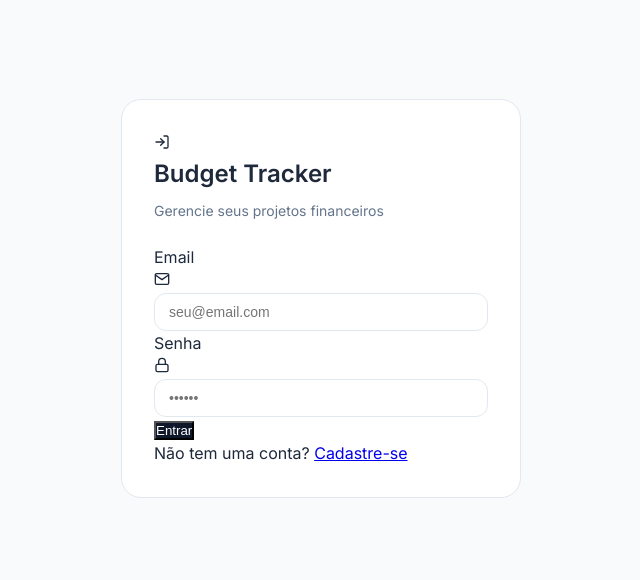
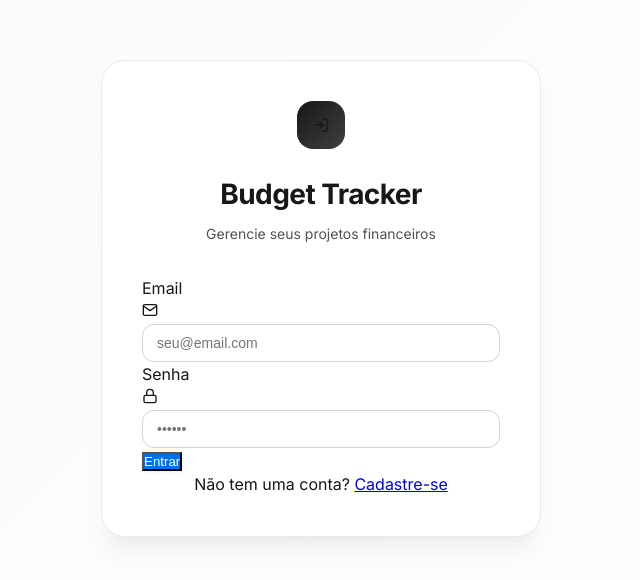
Before and after one commit to ItaloVenceslau/Budget-Tracker-Api, a React (Vite) app in the folder frontend/: page /login in a window 1280 px wide. Shown: the part 102-682 px from the top of the page, without its empty margins (319-959 px from the left). Built offline with nearby package versions, Linux system fonts and the light colour scheme.

Commit message:
improve ux/ui

```diff
--- a/frontend/src/components/Auth/Login.jsx
+++ b/frontend/src/components/Auth/Login.jsx
@@ -21,14 +21,12 @@ export const Login = () => {
 
   return (
     <div className="auth-container">
-      <div className="auth-card">
-        <div className="text-center">
-          <div className="w-12 h-12 bg-gray-900 rounded-xl flex items-center justify-center mx-auto mb-4">
-            <FiLogIn className="w-5 h-5 text-white" />
-          </div>
-          <h1 className="auth-title">Budget Tracker</h1>
-          <p className="auth-subtitle">Gerencie seus projetos financeiros</p>
+      <div className="auth-card animate-fade-scale">
+        <div className="auth-icon">
+          <FiLogIn className="w-6 h-6 text-white" />
         </div>
+        <h1 className="auth-title">Budget Tracker</h1>
+        <p className="auth-subtitle">Gerencie seus projetos financeiros</p>
 
         <form onSubmit={handleSubmit} className="space-y-4">
           <div>
@@ -68,13 +66,17 @@ export const Login = () => {
             disabled={loading}
             className="btn-primary w-full py-2.5"
           >
-            {loading ? 'Entrando...' : 'Entrar'}
+            {loading ? (
+              <div className="loading-spinner w-5 h-5 border-2 border-white border-t-transparent" />
+            ) : (
+              'Entrar'
+            )}
           </button>
         </form>
 
         <p className="text-center text-sm text-gray-500 mt-6">
           Não tem uma conta?{' '}
-          <Link to="/register" className="text-gray-900 font-medium hover:underline">
+          <Link to="/register" className="text-primary font-medium hover:underline">
             Cadastre-se
           </Link>
         </p>
--- a/frontend/src/components/Dashboard/Dashboard.jsx
+++ b/frontend/src/components/Dashboard/Dashboard.jsx
@@ -37,15 +37,14 @@ export const Dashboard = () => {
   return (
     <div>
       <div className="dashboard-header">
-        <div className="flex justify-between items-center">
-          <div>
-            <h1>Dashboard</h1>
-            <p>Visão geral dos seus projetos</p>
-          </div>
-          <Link to="/projects/new" className="btn-primary flex items-center gap-2">
-            <FiPlus size={16} /> Novo Projeto
-          </Link>
-        </div>
+        <h1 className="gradient-text">Dashboard</h1>
+        <p>Visão geral dos seus projetos</p>
+      </div>
+
+      <div className="flex justify-end mb-6">
+        <Link to="/projects/new" className="btn-primary">
+          <FiPlus size={16} /> Novo Projeto
+        </Link>
       </div>
 
       <StatsCards stats={stats} />
@@ -58,17 +57,17 @@ export const Dashboard = () => {
             <h2 className="card-title">Resumo Rápido</h2>
           </div>
           <div className="space-y-3">
-            <div className="flex justify-between py-2 border-b border-gray-100">
+            <div className="flex justify-between items-center py-2 border-b border-gray-100">
               <span className="text-gray-500 text-sm">Projetos totais</span>
               <span className="font-semibold text-gray-900">{projects.length}</span>
             </div>
-            <div className="flex justify-between py-2 border-b border-gray-100">
+            <div className="flex justify-between items-center py-2 border-b border-gray-100">
               <span className="text-gray-500 text-sm">Projetos concluídos</span>
               <span className="font-semibold text-green-600">
                 {projects.filter(p => p.status === 'completed').length}
               </span>
             </div>
-            <div className="flex justify-between py-2">
+            <div className="flex justify-between items-center py-2">
               <span className="text-gray-500 text-sm">Budget médio</span>
               <span className="font-semibold text-gray-900">
                 {stats?.totalBudget && projects.length
@@ -81,8 +80,8 @@ export const Dashboard = () => {
       </div>
 
       <div className="mt-8">
-        <div className="card-header mb-4">
-          <h2 className="card-title">Seus Projetos</h2>
+        <div className="flex items-center justify-between mb-4">
+          <h2 className="text-lg font-semibold text-gray-800">Seus Projetos</h2>
         </div>
         <ProjectList projects={projects} onRefresh={loadData} />
       </div>
--- a/frontend/src/components/Layout/Layout.jsx
+++ b/frontend/src/components/Layout/Layout.jsx
@@ -4,8 +4,8 @@ import React from 'react';
 export const Layout = ({ children }) => {
   return (
     <div className="min-h-screen bg-gray-50">
-      <main className="max-w-7xl mx-auto px-4 sm:px-6 lg:px-8 py-8">
-        <div className="fade-in">
+      <main className="container py-8">
+        <div className="animate-fade-up">
           {children}
         </div>
       </main>
--- a/frontend/src/styles/globals.css
+++ b/frontend/src/styles/globals.css
@@ -1,68 +1,94 @@
-/* ===== IMPORTAÇÃO DE FONTES ===== */
+/* ===== FONTES PREMIUM ===== */
 @import url('https://fonts.googleapis.com/css2?family=Inter:opsz,wght@14..32,300;14..32,400;14..32,500;14..32,600;14..32,700;14..32,800&display=swap');
 
-/* ===== VARIÁVEIS ===== */
+/* ===== VARIÁVEIS DE DESIGN SYSTEM ===== */
 :root {
-  /* Cores principais - Sistema moderno */
-  --primary: #0f172a;
-  --primary-light: #1e293b;
-  --secondary: #3b82f6;
-  --secondary-light: #60a5fa;
-  --accent: #8b5cf6;
-  --success: #10b981;
-  --warning: #f59e0b;
-  --error: #ef4444;
-  --info: #06b6d4;
+  /* Cores - Sistema Apple/Linear/Vercel inspired */
+  --primary: #0070f3;
+  --primary-dark: #0761d1;
+  --primary-light: #3291ff;
+  --secondary: #7928ca;
+  --success: #17c964;
+  --warning: #f5a623;
+  --error: #f21361;
+  --info: #3b82f6;
 
-  /* Tons neutros */
-  --gray-50: #f8fafc;
-  --gray-100: #f1f5f9;
-  --gray-200: #e2e8f0;
-  --gray-300: #cbd5e1;
-  --gray-400: #94a3b8;
-  --gray-500: #64748b;
-  --gray-600: #475569;
-  --gray-700: #334155;
-  --gray-800: #1e293b;
-  --gray-900: #0f172a;
+  /* Escala de cinza - Sistema Vercel */
+  --gray-25: #fafafa;
+  --gray-50: #f5f5f5;
+  --gray-100: #eaeaea;
+  --gray-200: #d4d4d4;
+  --gray-300: #a3a3a3;
+  --gray-400: #737373;
+  --gray-500: #525252;
+  --gray-600: #404040;
+  --gray-700: #292929;
+  --gray-800: #171717;
+  --gray-900: #0a0a0a;
 
-  /* Cores de fundo */
+  /* Fundos */
   --bg-primary: #ffffff;
-  --bg-secondary: #f8fafc;
-  --bg-tertiary: #f1f5f9;
+  --bg-secondary: #fafafa;
+  --bg-tertiary: #f5f5f5;
+  --bg-glass: rgba(255, 255, 255, 0.8);
 
-  /* Sombras modernas */
-  --shadow-xs: 0 1px 2px rgba(0, 0, 0, 0.03);
-  --shadow-sm: 0 1px 3px rgba(0, 0, 0, 0.05);
-  --shadow-md: 0 4px 6px -1px rgba(0, 0, 0, 0.05);
-  --shadow-lg: 0 10px 15px -3px rgba(0, 0, 0, 0.05);
-  --shadow-xl: 0 20px 25px -5px rgba(0, 0, 0, 0.05);
+  /* Sombras - Sistema Linear */
+  --shadow-xs: 0 1px 2px rgba(0, 0, 0, 0.03), 0 1px 2px rgba(0, 0, 0, 0.02);
+  --shadow-sm: 0 1px 3px rgba(0, 0, 0, 0.05), 0 1px 2px rgba(0, 0, 0, 0.03);
+  --shadow-md: 0 4px 6px -1px rgba(0, 0, 0, 0.05), 0 2px 4px -1px rgba(0, 0, 0, 0.03);
+  --shadow-lg: 0 10px 15px -3px rgba(0, 0, 0, 0.05), 0 4px 6px -2px rgba(0, 0, 0, 0.03);
+  --shadow-xl: 0 20px 25px -5px rgba(0, 0, 0, 0.05), 0 10px 10px -5px rgba(0, 0, 0, 0.02);
   --shadow-2xl: 0 25px 50px -12px rgba(0, 0, 0, 0.1);
+  --shadow-glow: 0 0 0 2px rgba(0, 112, 243, 0.1);
+  --shadow-glow-success: 0 0 0 2px rgba(23, 201, 100, 0.1);
 
   /* Bordas */
+  --radius-xs: 0.25rem;
   --radius-sm: 0.5rem;
   --radius-md: 0.75rem;
   --radius-lg: 1rem;
   --radius-xl: 1.25rem;
   --radius-2xl: 1.5rem;
+  --radius-3xl: 2rem;
+  --radius-full: 9999px;
 
   /* Transições */
-  --transition: all 0.2s cubic-bezier(0.4, 0, 0.2, 1);
+  --transition-fast: 0.1s cubic-bezier(0.2, 0, 0, 1);
+  --transition-base: 0.15s cubic-bezier(0.2, 0, 0, 1);
+  --transition-slow: 0.3s cubic-bezier(0.2, 0, 0, 1);
+
+  /* Layout */
+  --container-sm: 640px;
+  --container-md: 768px;
+  --container-lg: 1024px;
+  --container-xl: 1280px;
+  --container-2xl: 1536px;
 }
 
-/* ===== RESET ===== */
+/* ===== RESET MODERNO ===== */
 * {
   margin: 0;
   padding: 0;
   box-sizing: border-box;
+  -webkit-tap-highlight-color: transparent;
 }
 
 body {
-  font-family: 'Inter', -apple-system, BlinkMacSystemFont, system-ui, sans-serif;
-  background: var(--bg-secondary);
+  font-family: 'Inter', -apple-system, BlinkMacSystemFont, 'Segoe UI', system-ui, sans-serif;
+  background: linear-gradient(135deg, var(--bg-secondary) 0%, var(--bg-primary) 100%);
   color: var(--gray-800);
   line-height: 1.5;
+  min-height: 100vh;
   -webkit-font-smoothing: antialiased;
+  -moz-osx-font-smoothing: grayscale;
+}
+
+/* ===== CONTAINER CENTRALIZADO ===== */
+.container {
+  width: 100%;
+  max-width: var(--container-xl);
+  margin: 0 auto;
+  padding: 0 1.5rem;
 }
 
 /* ===== LAYOUT PRINCIPAL ===== */
@@ -71,15 +97,16 @@ body {
   min-height: 100vh;
 }
 
-/* ===== SIDEBAR MODERNA ===== */
+/* ===== SIDEBAR PREMIUM ===== */
 .sidebar {
   width: 280px;
   background: var(--bg-primary);
-  border-right: 1px solid var(--gray-200);
-  padding: 1.5rem;
+  border-right: 1px solid var(--gray-100);
+  padding: 2rem 1.25rem;
   position: fixed;
   height: 100vh;
   overflow-y: auto;
+  backdrop-filter: blur(10px);
 }
 
 .sidebar-logo {
@@ -94,24 +121,29 @@ body {
 .sidebar-logo-icon {
   width: 32px;
   height: 32px;
-  background: var(--primary);
+  background: linear-gradient(135deg, var(--primary), var(--secondary));
   border-radius: var(--radius-md);
   display: flex;
   align-items: center;
   justify-content: center;
   font-size: 1rem;
+  transition: var(--transition-base);
 }
 
 .sidebar-logo h1 {
   font-size: 1.25rem;
-  font-weight: 600;
-  color: var(--gray-800);
+  font-weight: 700;
+  background: linear-gradient(135deg, var(--gray-800), var(--gray-600));
+  -webkit-background-clip: text;
+  background-clip: text;
+  color: transparent;
+  letter-spacing: -0.02em;
 }
 
 .sidebar-nav {
   display: flex;
   flex-direction: column;
-  gap: 0.25rem;
+  gap: 0.125rem;
 }
 
 .sidebar-nav-item {
@@ -121,10 +153,11 @@ body {
   padding: 0.625rem 0.875rem;
   border-radius: var(--radius-md);
   color: var(--gray-600);
-  transition: var(--transition);
+  transition: var(--transition-base);
   cursor: pointer;
   font-size: 0.875rem;
   font-weight: 500;
+  position: relative;
 }
 
 .sidebar-nav-item:hover {
@@ -135,119 +168,140 @@ body {
 .sidebar-nav-item.active {
   background: var(--gray-100);
   color: var(--gray-900);
-  font-weight: 600;
 }
 
-/* ===== MAIN CONTENT ===== */
+/* ===== MAIN CONTENT CENTRALIZADO ===== */
 .main-content {
   flex: 1;
   margin-left: 280px;
   padding: 2rem;
-  max-width: calc(100% - 280px);
+  min-height: 100vh;
 }
 
-/* ===== HEADER ===== */
+/* ===== HEADER CENTRALIZADO ===== */
 .dashboard-header {
-  margin-bottom: 2rem;
+  text-align: center;
+  margin-bottom: 3rem;
+  max-width: var(--container-lg);
+  margin-left: auto;
+  margin-right: auto;
 }
 
 .dashboard-header h1 {
-  font-size: 1.875rem;
-  font-weight: 600;
-  color: var(--gray-800);
+  font-size: 2.5rem;
+  font-weight: 700;
+  background: linear-gradient(135deg, var(--gray-800), var(--gray-600));
+  -webkit-background-clip: text;
+  background-clip: text;
+  color: transparent;
   letter-spacing: -0.02em;
+  margin-bottom: 0.5rem;
 }
 
 .dashboard-header p {
   color: var(--gray-500);
-  font-size: 0.875rem;
-  margin-top: 0.25rem;
+  font-size: 1rem;
 }
 
-/* ===== STATS CARDS ===== */
+/* ===== STATS CARDS CENTRALIZADOS ===== */
 .stats-grid {
   display: grid;
   grid-template-columns: repeat(4, 1fr);
-  gap: 1rem;
+  gap: 1.5rem;
   margin-bottom: 2rem;
+  max-width: var(--container-xl);
+  margin-left: auto;
+  margin-right: auto;
 }
 
 .stat-card {
   background: var(--bg-primary);
-  border-radius: var(--radius-lg);
-  padding: 1rem 1.25rem;
-  border: 1px solid var(--gray-200);
-  transition: var(--transition);
+  border-radius: var(--radius-xl);
+  padding: 1.25rem;
+  border: 1px solid var(--gray-100);
+  transition: var(--transition-base);
+  position: relative;
+  overflow: hidden;
+}
+
+.stat-card::after {
+  content: '';
+  position: absolute;
+  bottom: 0;
+  left: 0;
+  right: 0;
+  height: 3px;
+  background: linear-gradient(90deg, var(--primary), var(--secondary));
+  opacity: 0;
+  transition: var(--transition-base);
+}
+
+.stat-card:hover::after {
+  opacity: 1;
 }
 
 .stat-card:hover {
-  border-color: var(--gray-300);
   transform: translateY(-2px);
+  box-shadow: var(--shadow-lg);
 }
 
 .stat-card-header {
   display: flex;
   justify-content: space-between;
   align-items: center;
-  margin-bottom: 0.75rem;
+  margin-bottom: 1rem;
 }
 
 .stat-card-title {
   color: var(--gray-500);
-  font-size: 0.75rem;
-  font-weight: 500;
+  font-size: 0.813rem;
+  font-weight: 600;
   text-transform: uppercase;
-  letter-spacing: 0.03em;
+  letter-spacing: 0.05em;
 }
 
 .stat-card-icon {
-  width: 32px;
-  height: 32px;
-  background: var(--gray-50);
-  border-radius: var(--radius-md);
+  width: 40px;
+  height: 40px;
+  background: linear-gradient(135deg, var(--gray-50), var(--gray-100));
+  border-radius: var(--radius-lg);
   display: flex;
   align-items: center;
   justify-content: center;
   color: var(--gray-600);
+  transition: var(--transition-base);
+}
+
+.stat-card:hover .stat-card-icon {
+  transform: scale(1.05);
 }
 
 .stat-card-value {
-  font-size: 1.75rem;
+  font-size: 2rem;
   font-weight: 700;
   color: var(--gray-800);
   margin-bottom: 0.25rem;
   letter-spacing: -0.02em;
 }
 
-.stat-card-trend {
-  font-size: 0.75rem;
-  display: flex;
-  align-items: center;
-  gap: 0.25rem;
-}
-
-.trend-up {
-  color: var(--success);
-}
-
-.trend-down {
-  color: var(--error);
-}
-
 /* ===== CARDS GERAIS ===== */
 .card {
   background: var(--bg-primary);
-  border-radius: var(--radius-lg);
-  border: 1px solid var(--gray-200);
-  padding: 1.25rem;
-  transition: var(--transition);
+  border-radius: var(--radius-xl);
+  border: 1px solid var(--gray-100);
+  padding: 1.5rem;
+  transition: var(--transition-base);
+}
+
+.card:hover {
+  box-shadow: var(--shadow-lg);
 }
 
 .card-header {
   display: flex;
   justify-content: space-between;
   align-items: center;
-  margin-bottom: 1rem;
+  margin-bottom: 1.25rem;
   padding-bottom: 0.75rem;
   border-bottom: 1px solid var(--gray-100);
 }
@@ -260,31 +314,34 @@ body {
 
 /* ===== BOTÕES ===== */
 .btn {
-  padding: 0.5rem 1rem;
+  display: inline-flex;
+  align-items: center;
+  justify-content: center;
+  gap: 0.5rem;
+  padding: 0.625rem 1.25rem;
   border-radius: var(--radius-md);
-  font-weight: 500;
+  font-weight: 600;
   font-size: 0.875rem;
-  transition: var(--transition);
+  transition: var(--transition-base);
   cursor: pointer;
   border: none;
+  white-space: nowrap;
 }
 
 .btn-primary {
   background: var(--primary);
   color: white;
+  box-shadow: var(--shadow-sm);
 }
 
 .btn-primary:hover {
-  background: var(--primary-light);
+  background: var(--primary-dark);
+  transform: translateY(-1px);
+  box-shadow: var(--shadow-md);
 }
 
-.btn-secondary {
-  background: var(--gray-100);
-  color: var(--gray-700);
-}
-
-.btn-secondary:hover {
-  background: var(--gray-200);
+.btn-primary:active {
+  transform: translateY(0);
 }
 
 /* ===== INPUTS ===== */
@@ -294,106 +351,89 @@ body {
   border: 1px solid var(--gray-200);
   border-radius: var(--radius-md);
   font-size: 0.875rem;
-  transition: var(--transition);
+  transition: var(--transition-base);
+  background: var(--bg-primary);
 }
 
 .input:focus {
   outline: none;
-  border-color: var(--secondary);
-  box-shadow: 0 0 0 3px rgba(59, 130, 246, 0.1);
+  border-color: var(--primary);
+  box-shadow: var(--shadow-glow);
 }
 
-/* ===== TABELAS ===== */
-.table-container {
-  overflow-x: auto;
-}
-
-.table {
-  width: 100%;
-  border-collapse: collapse;
-}
-
-.table th {
-  text-align: left;
-  padding: 0.75rem;
-  font-size: 0.75rem;
-  font-weight: 500;
-  color: var(--gray-500);
-  border-bottom: 1px solid var(--gray-200);
-}
-
-.table td {
-  padding: 0.75rem;
-  font-size: 0.875rem;
-  color: var(--gray-700);
-  border-bottom: 1px solid var(--gray-100);
-}
-
-/* ===== BADGES ===== */
-.badge {
-  display: inline-flex;
-  align-items: center;
-  padding: 0.25rem 0.625rem;
-  border-radius: var(--radius-sm);
-  font-size: 0.75rem;
-  font-weight: 500;
-}
-
-.badge-planning {
-  background: #fef3c7;
-  color: #d97706;
-}
-
-.badge-active {
-  background: #d1fae5;
-  color: #059669;
-}
-
-.badge-completed {
-  background: #dbeafe;
-  color: #2563eb;
-}
-
-.badge-cancelled {
-  background: #fee2e2;
-  color: #dc2626;
-}
-
-/* ===== LOGIN/REGISTER ===== */
+/* ===== AUTH CENTRALIZADO ===== */
 .auth-container {
   min-height: 100vh;
   display: flex;
   align-items: center;
   justify-content: center;
-  background: var(--bg-secondary);
+  background: linear-gradient(135deg, var(--bg-secondary) 0%, var(--bg-primary) 100%);
   padding: 1rem;
 }
 
 .auth-card {
   background: var(--bg-primary);
-  border-radius: var(--radius-xl);
-  padding: 2rem;
+  border-radius: var(--radius-2xl);
+  padding: 2.5rem;
   width: 100%;
-  max-width: 400px;
-  border: 1px solid var(--gray-200);
+  max-width: 440px;
+  border: 1px solid var(--gray-100);
+  box-shadow: var(--shadow-xl);
+}
+
+.auth-icon {
+  width: 48px;
+  height: 48px;
+  background: linear-gradient(135deg, var(--gray-800), var(--gray-600));
+  border-radius: var(--radius-lg);
+  display: flex;
+  align-items: center;
+  justify-content: center;
+  margin: 0 auto 1.5rem;
 }
 
 .auth-title {
-  font-size: 1.5rem;
-  font-weight: 600;
+  font-size: 1.75rem;
+  font-weight: 700;
+  text-align: center;
   color: var(--gray-800);
+  letter-spacing: -0.02em;
   margin-bottom: 0.5rem;
 }
 
 .auth-subtitle {
+  text-align: center;
   color: var(--gray-500);
   font-size: 0.875rem;
-  margin-bottom: 1.5rem;
+  margin-bottom: 2rem;
+}
+
+/* ===== GRID LAYOUT ===== */
+.grid-2 {
+  display: grid;
+  grid-template-columns: repeat(2, 1fr);
+  gap: 1.5rem;
+}
+
+.grid-3 {
+  display: grid;
+  grid-template-columns: repeat(3, 1fr);
+  gap: 1.5rem;
+}
+
+.grid-4 {
+  display: grid;
+  grid-template-columns: repeat(4, 1fr);
+  gap: 1.5rem;
 }
 
 /* ===== RESPONSIVIDADE ===== */
-@media (max-width: 1024px) {
+@media (max-width: 1200px) {
   .stats-grid {
+    gap: 1rem;
+  }
+
+  .grid-4 {
     grid-template-columns: repeat(2, 1fr);
   }
 }
@@ -403,16 +443,15 @@ body {
     transform: translateX(-100%);
     position: fixed;
     z-index: 1000;
-    transition: transform 0.2s;
+    transition: transform var(--transition-base);
   }
 
-  .sidebar.mobile-open {
+  .sidebar.open {
     transform: translateX(0);
   }
 
   .main-content {
     margin-left: 0;
-    max-width: 100%;
     padding: 1rem;
   }
 
@@ -421,16 +460,35 @@ body {
     gap: 0.75rem;
   }
 
+  .grid-2, .grid-3, .grid-4 {
+    grid-template-columns: 1fr;
+  }
+
   .dashboard-header h1 {
+    font-size: 1.75rem;
+  }
+
+  .auth-card {
+    padding: 1.5rem;
+    margin: 1rem;
+  }
+}
+
+@media (max-width: 480px) {
+  .dashboard-header h1 {
+    font-size: 1.5rem;
+  }
+
+  .stat-card-value {
     font-size: 1.5rem;
   }
 }
 
 /* ===== ANIMAÇÕES ===== */
-@keyframes fadeIn {
+@keyframes fadeInUp {
   from {
     opacity: 0;
-    transform: translateY(10px);
+    transform: translateY(20px);
   }
   to {
     opacity: 1;
@@ -438,25 +496,85 @@ body {
   }
 }
 
-.fade-in {
-  animation: fadeIn 0.3s ease-out;
+@keyframes fadeInScale {
+  from {
+    opacity: 0;
+    transform: scale(0.98);
+  }
+  to {
+    opacity: 1;
+    transform: scale(1);
+  }
 }
 
-/* ===== SCROLLBAR ===== */
+@keyframes slideIn {
+  from {
+    opacity: 0;
+    transform: translateX(-20px);
+  }
+  to {
+    opacity: 1;
+    transform: translateX(0);
+  }
+}
+
+.animate-fade-up {
+  animation: fadeInUp 0.4s ease-out;
+}
+
+.animate-fade-scale {
+  animation: fadeInScale 0.3s ease-out;
+}
+
+.animate-slide {
+  animation: slideIn 0.3s ease-out;
+}
+
+/* ===== UTILITÁRIOS ===== */
+.text-center { text-align: center; }
+.text-left { text-align: left; }
+.text-right { text-align: right; }
+
+.mx-auto { margin-left: auto; margin-right: auto; }
+.my-auto { margin-top: auto; margin-bottom: auto; }
+
+.gradient-text {
+  background: linear-gradient(135deg, var(--primary), var(--secondary));
+  -webkit-background-clip: text;
+  background-clip: text;
+  color: transparent;
+}
+
+/* ===== SCROLLBAR PREMIUM ===== */
 ::-webkit-scrollbar {
-  width: 6px;
-  height: 6px;
+  width: 8px;
+  height: 8px;
 }
 
 ::-webkit-scrollbar-track {
   background: var(--gray-100);
+  border-radius: var(--radius-full);
 }
 
 ::-webkit-scrollbar-thumb {
   background: var(--gray-300);
-  border-radius: 3px;
+  border-radius: var(--radius-full);
 }
 
 ::-webkit-scrollbar-thumb:hover {
   background: var(--gray-400);
 }
+
+/* ===== LOADING ===== */
+.loading-spinner {
+  width: 40px;
+  height: 40px;
+  border: 2px solid var(--gray-200);
+  border-top-color: var(--primary);
+  border-radius: 50%;
+  animation: spin 0.6s linear infinite;
+}
+
+@keyframes spin {
+  to { transform: rotate(360deg); }
+}
```
Also changed, not shown: frontend/src/components/Dashboard/StatsCards.jsx (+9 -2 lines).
